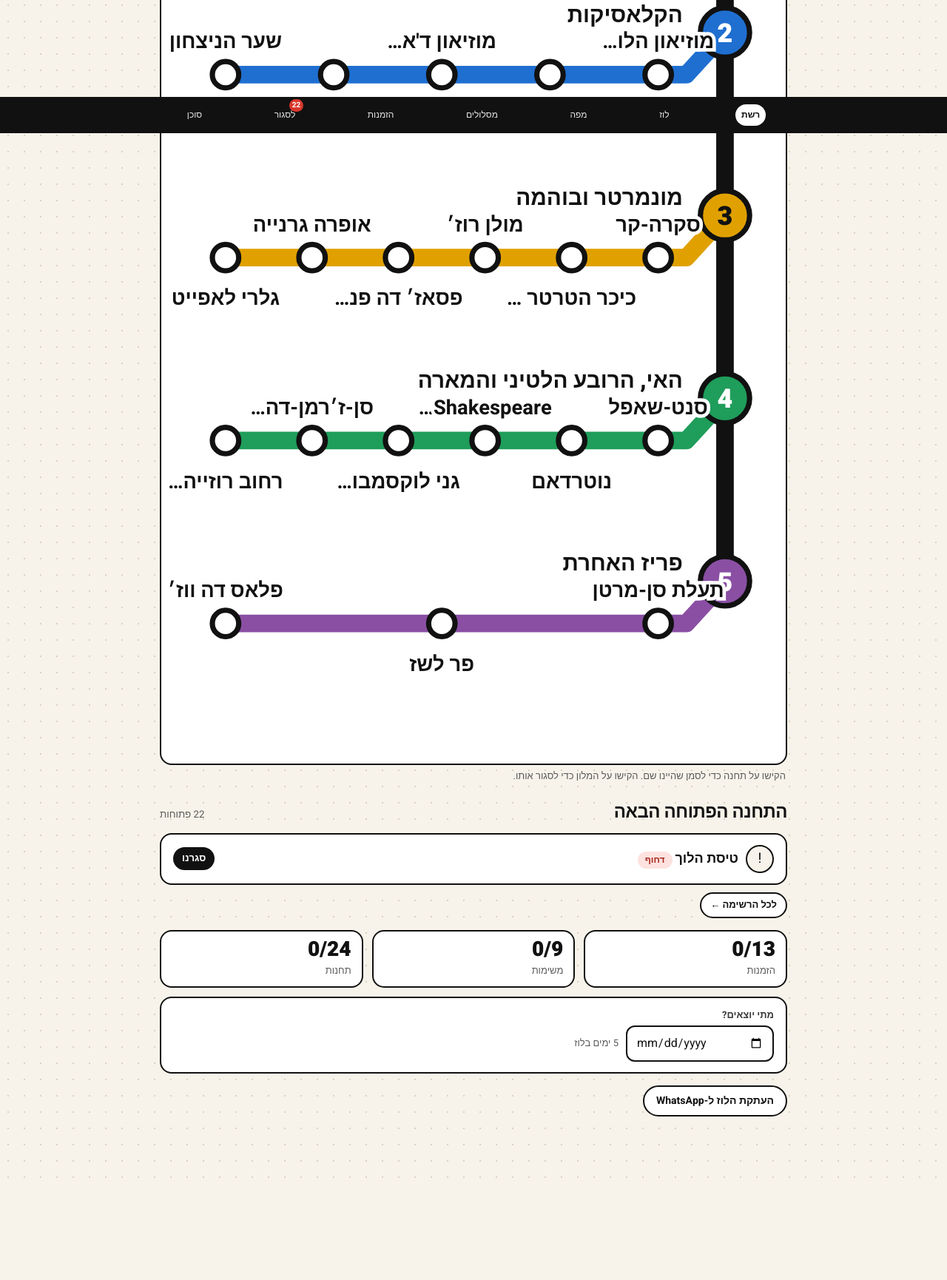
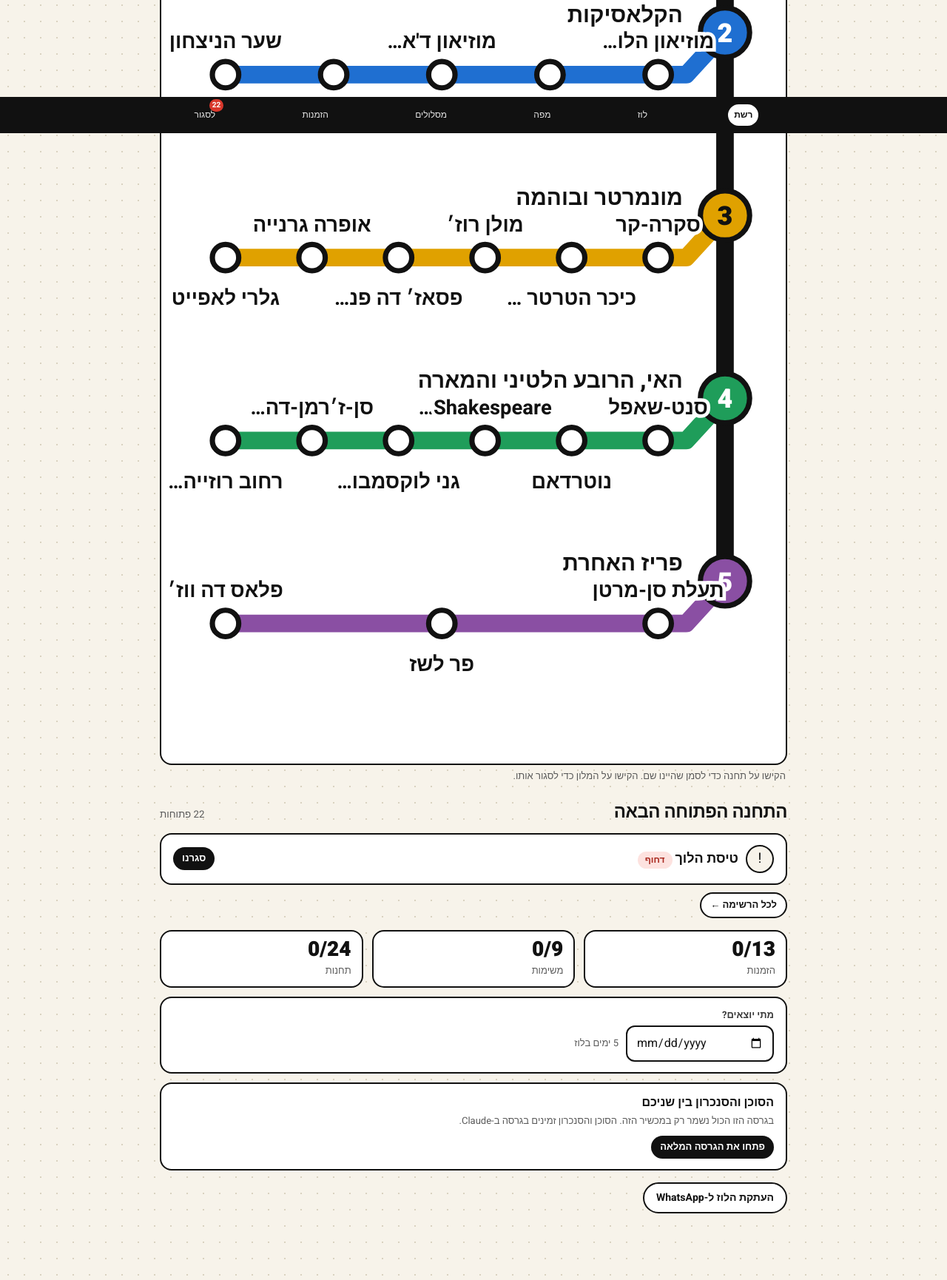
Before and after one commit to DanielleAvidor/paris-trip, a plain HTML site: page index.html in a window 1280 px wide. Shown: the part 620-2350 px from the top of the page at 74% size. Before the commit the page ends 2219 px from the top, so only its background shows below. Drawn offline with Linux system fonts and the light colour scheme.

Commit message:
Hide agent tab outside claude.ai and add a notice
Co-Authored-By: Claude Sonnet 5.5 <noreply@anthropic.com>
Claude-Session: https://claude.ai/code/session_01AUFYD5VD9GrdMZ23pvEaVr

```diff
--- a/index.html
+++ b/index.html
@@ -290,6 +290,7 @@ function vHome(){
  else h+=`<div class="card empty">הכול סגור. תיהנו!</div>`;
  h+=`<div class="grid g3" style="margin-top:16px"><div class="card stat"><b>${bd}/${b.length}</b><span>הזמנות</span></div><div class="card stat"><b>${td}/${tk.length}</b><span>משימות</span></div><div class="card stat"><b>${sd}/${st.length}</b><span>תחנות</span></div></div>`;
  h+=`<div class="card" style="margin-top:12px"><label style="margin-top:0">מתי יוצאים?</label><div class="row"><input type="date" id="start" value="${esc(S.start)}" style="max-width:200px"><span class="mut">${S.days.length} ימים בלוז</span></div></div>`;
+ if(AG.checked&&!AG.sample)h+=`<div class="card" style="margin-top:12px"><b>הסוכן והסנכרון בין שניכם</b><div class="mut" style="margin:4px 0 10px">בגרסה הזו הכול נשמר רק במכשיר הזה. הסוכן והסנכרון זמינים בגרסה ב-Claude.</div><a class="btn sm" target="_blank" rel="noopener" href="https://claude.ai/artifact/Sh2wnvXzshGhTTx9vaeeGx">פתחו את הגרסה המלאה</a></div>`;
  h+=`<div style="margin:16px 0 6px"><button class="btn ghost" data-a="share">העתקת הלוז ל-WhatsApp</button></div>`;
  return h}
 function itemRow(it){
@@ -454,14 +455,14 @@ async function agentSend(text){
 }
 async function initAgent(){
  try{AG.sample=(window.claude&&claude.use)?await claude.use('sample'):null}catch(e){AG.sample=null}
- AG.checked=true;if(tab==='agent'&&!AG.busy)render();
+ AG.checked=true;if(!AG.sample&&tab==='agent')tab='home';render();
 }
 
 /* ============ RENDER ============ */
 function softRender(){
  const cd=countdown();$('#cd').innerHTML=`<b>${cd.big}</b><span>${cd.small}</span>`;
  const n=openItems().length;
- $('#nav').innerHTML=TABS.map(t=>`<button class="${tab===t[0]?'on':''}" data-a="tab" data-v="${t[0]}"><span>${t[2]}</span>${t[0]==='todo'&&n?`<b class="badge">${n}</b>`:''}</button>`).join('');
+ $('#nav').innerHTML=TABS.filter(t=>t[0]!=='agent'||!AG.checked||AG.sample).map(t=>`<button class="${tab===t[0]?'on':''}" data-a="tab" data-v="${t[0]}"><span>${t[2]}</span>${t[0]==='todo'&&n?`<b class="badge">${n}</b>`:''}</button>`).join('');
 }
 function render(){
  softRender();
```
